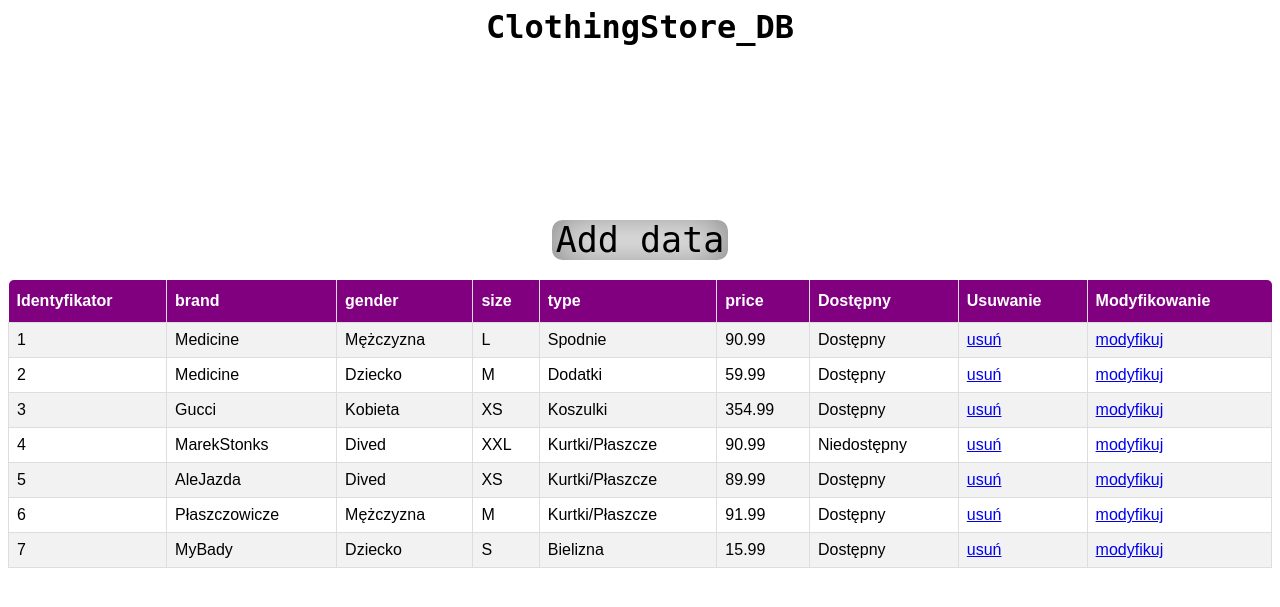
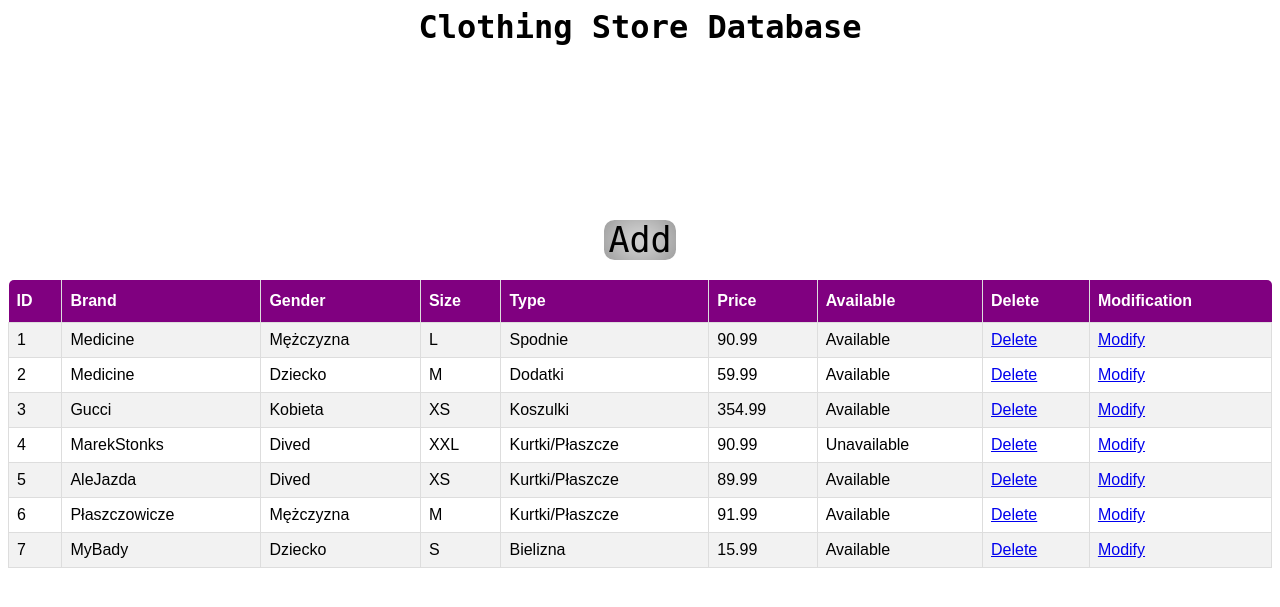
Before and after one commit to pulo0/school-projects, a PHP site: page /viewData.php in a window 1280 px wide. Shown: the top 607 px of the page. Run offline with PHP 8.4, Linux system fonts and the light colour scheme; data comes from the database, SQL or seed files in the repository; both versions use the stored data as it was after the commit.

Commit message:
refactor: fixed lots of fixes, minor ones

```diff
--- a/php_exercise/ClothingStoreDB/add.php
+++ b/php_exercise/ClothingStoreDB/add.php
@@ -1,6 +1,6 @@
 <?php
 
-$con = new mysqli('127.0.0.1', 'root', '', 'baza_odziez')
+$con = new mysqli('127.0.0.1', 'root', '', 'clothing_store')
 or die("error encounter on syncing to DB");
 
 $brand = $_POST['brand'];
--- a/php_exercise/ClothingStoreDB/delete.php
+++ b/php_exercise/ClothingStoreDB/delete.php
@@ -1,7 +1,7 @@
 <?php
 $id = $_GET['id'];
 
-$con = new mysqli('127.0.0.1', 'root', '', 'baza_odziez')
+$con = new mysqli('127.0.0.1', 'root', '', 'clothing_store')
 or die("error encounter on syncing to DB");
 
 $con -> query("delete from clothing_store where id=$id");
--- a/php_exercise/ClothingStoreDB/modify.php
+++ b/php_exercise/ClothingStoreDB/modify.php
@@ -1,10 +1,10 @@
 <?php
-    $con = new mysqli('127.0.0.1', 'root', '', 'baza_odziez')
+    $con = new mysqli('127.0.0.1', 'root', '', 'clothing_store')
     or die("error encounter on syncing to DB");
 
     $id = $_GET['id'];
     $result = $con -> query("select * from clothing_store where id=$id")
-    or die("you died");
+    or die("error on result query");
     $con -> close();
 
     while ($record = $result -> fetch_assoc()) {
--- a/php_exercise/ClothingStoreDB/modifyAdd.php
+++ b/php_exercise/ClothingStoreDB/modifyAdd.php
@@ -7,7 +7,7 @@ $type = $_POST['type'];
 $price = $_POST['price'];
 $available = $_POST['available'];
 
-$con = new mysqli('127.0.0.1', 'root', '', 'baza_odziez') or die ("error encounter on syncing to DB");
+$con = new mysqli('127.0.0.1', 'root', '', 'clothing_store') or die ("error encounter on syncing to DB");
 $con -> query("update clothing_store set brand='$brand' where id='$id'") or die ("error q2");
 $con -> query("update clothing_store set gender='$gender' where id='$id'") or die ("error q3");
 $con -> query("update clothing_store set size='$size' where id='$id'") or die ("error q4");
--- a/php_exercise/ClothingStoreDB/viewData.php
+++ b/php_exercise/ClothingStoreDB/viewData.php
@@ -43,7 +43,7 @@
         color: white;
     }
 
-    h2 {
+    h1, h2 {
         text-align: center;
         justify-content: center;
         align-items: center;
@@ -73,7 +73,7 @@
 
 </style>
 
-<h1 style="text-align: center;">ClothingStore_DB</h1>
+<h1>Clothing Store Database</h1>
 
 <?php
 
@@ -85,19 +85,19 @@ or die("break in result query");
 
 echo "
     <table>
-        <th class='first'>Identyfikator</th>
-        <th>brand</th>
-        <th>gender</th>
-        <th>size</th>
-        <th>type</th>
-        <th>price</th>
-        <th>Dostępny</th>
-        <th>Usuwanie</th>
-        <th class='last'>Modyfikowanie</th>
+        <th class='first'>ID</th>
+        <th>Brand</th>
+        <th>Gender</th>
+        <th>Size</th>
+        <th>Type</th>
+        <th>Price</th>
+        <th>Available</th>
+        <th>Delete</th>
+        <th class='last'>Modification</th>
 ";
 
 while (($col = $result -> fetch_assoc())) {
-    $kiedyavailable = $col['available'] ? "Dostępny" : "Niedostępny";
+    $whenAvailablevailable = $col['available'] ? "Available" : "Unavailable";
     echo "
         <tr>
         <td>$col[id]</td>
@@ -106,13 +106,13 @@ while (($col = $result -> fetch_assoc())) {
         <td>$col[size]</td>
         <td>$col[type]</td>
         <td>$col[price]</td>
-        <td>$kiedyavailable</td>
-        <td><a href='usun.php?id=$col[id]'>usuń</a></td>
-        <td><a href='modyfikuj.php?id=$col[id]'>modyfikuj</a></td>
+        <td>$whenAvailablevailable</td>
+        <td><a href='delete.php?id=$col[id]'>Delete</a></td>
+        <td><a href='modify.php?id=$col[id]'>Modify</a></td>
         </tr><br>
     ";
 }
 
 ?>
 
-<h2><a href="addDataForm.html" class="add">Add data</a></h2>
+<h2><a href="addDataForm.html" class="add">Add</a></h2>
```
Also changed, not shown: php_exercise/ClothingStoreDB/addDataForm.html (+4 -8 lines), php_exercise/ClothingStoreDB/clothingDB.sql (+2 -38 lines).
